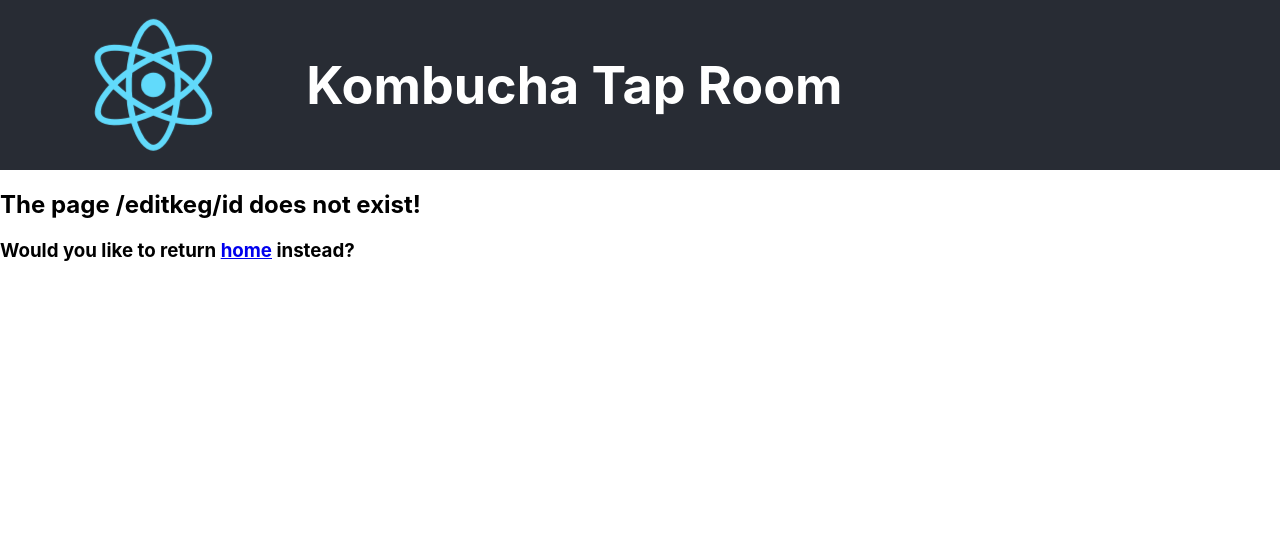
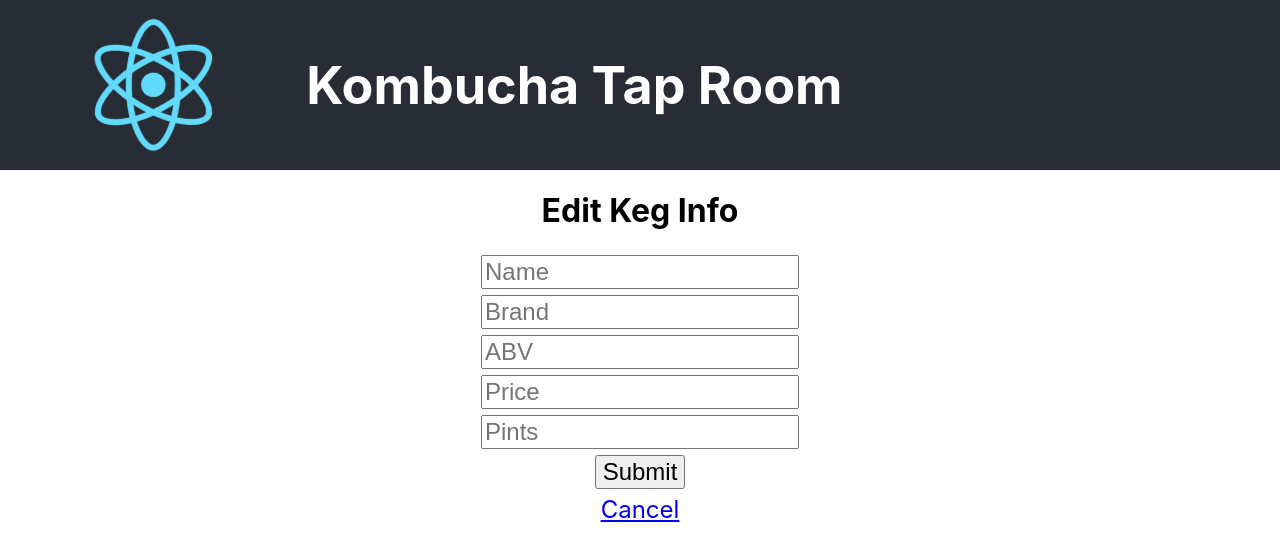
Before and after one commit to quantum93/tap-room, a React (Create React App) app: page /editkeg/id in a window 1280 px wide. Shown: the top 560 px of the page. Built offline with nearby package versions, Linux system fonts and the light colour scheme.

Commit message:
first commit of weekend branch

```diff
--- a/src/components/App.js
+++ b/src/components/App.js
@@ -1,20 +1,24 @@
 import React from "react";
 import Header from "./Header";
 import ListKeg from "./ListKeg/ListKeg";
-import {Route, Switch} from "react-router-dom";
+import {Router, Route, Switch} from "react-router-dom";
 import Error404 from "../Error404";
-import AddKeg from "./AddKeg/AddKeg"
+import AddKeg from "./AddKeg/AddKeg";
+import EditKeg from "./EditKeg/EditKeg";
 
 function App() {
   return (
     <div className="App">
     <header className="App-header">
     <Header />
+
       <Switch>
         <Route exact path='/' component={ListKeg}/>
         <Route path='/addkeg' component={AddKeg}/>
+        <Route path='/editkeg/id' component={EditKeg} />
         <Route component={Error404} />
       </Switch>
+
     </header>
     </div>
   );
--- /dev/null
+++ b/src/components/EditKeg/EditKeg.css
@@ -0,0 +1,20 @@
+.EditKeg {
+  display: flex;
+  flex-direction: column;
+  align-items: center;
+}
+
+.EditKeg form {
+  display: flex;
+  flex-direction: column;
+  align-items: flex-start;
+}
+
+.EditKeg input, .EditKeg button, .EditKeg-link {
+  font-size: 24px;
+  margin: 3px 0;
+}
+
+.EditKeg button {
+  align-self: center;
+}
--- /dev/null
+++ b/src/components/EditKeg/EditKeg.js
@@ -0,0 +1,22 @@
+import React from 'react';
+import { Link } from 'react-router-dom';
+import './EditKeg.css'
+
+function EditKeg(props){
+  return (
+    <div className='EditKeg'>
+      <h1>Edit Keg Info</h1>
+      <form>
+        <input type='text' id='name' placeholder='Name'/>
+        <input type='text' id='brand' placeholder='Brand'/>
+        <input type='number' id='alcoholContent' placeholder='ABV'/>
+        <input type='number' id='price' placeholder='Price'/>
+        <input type='number' id='pints' placeholder='Pints'/>
+        <button type='submit'>Submit</button>
+      </form>
+      <Link to='/' className='EditKeg-link'>Cancel</Link>
+    </div>
+  );
+}
+
+export default EditKeg;
```
Lines whose indentation alone changed are shown as unchanged.
